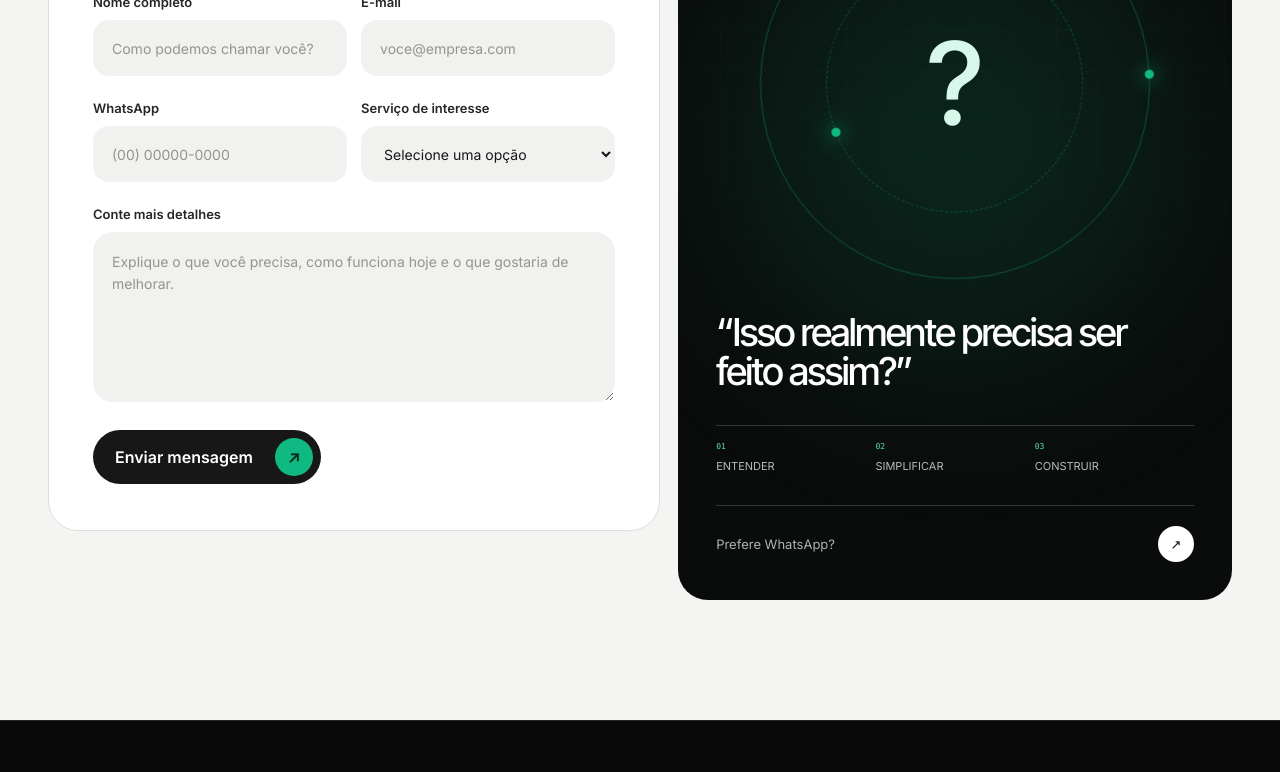
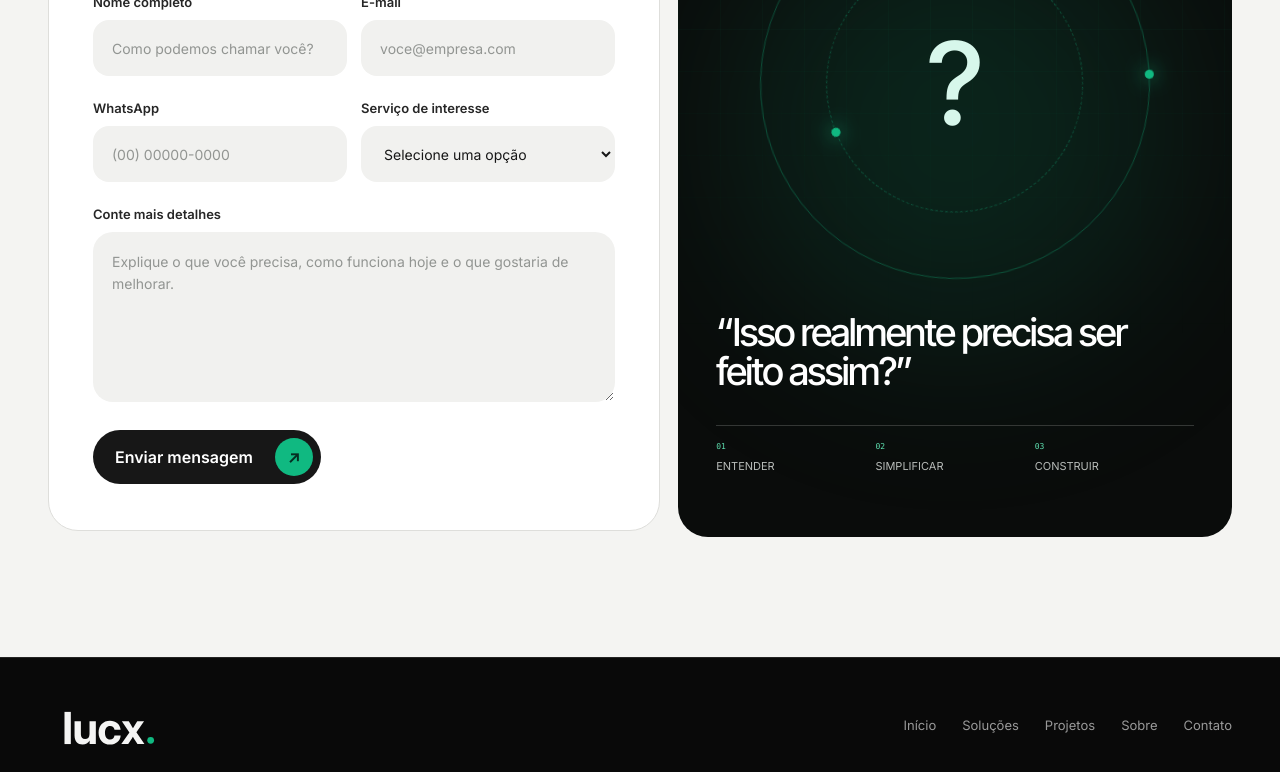
Before and after one commit to pauloluccasdev/lucxtech, a Next.js app: page /contato in a window 1280 px wide. Shown: the part 782-1554 px from the top of the page. Built offline with nearby package versions, Linux system fonts and the light colour scheme.

Commit message:
chore: remove unavailable whatsapp shortcut

```diff
--- a/app/contato/page.tsx
+++ b/app/contato/page.tsx
@@ -48,7 +48,6 @@ export default function ContactPage() {
             <li><span>02</span> Simplificar</li>
             <li><span>03</span> Construir</li>
           </ol>
-          <a href="https://w.app/fiawrt" target="_blank" rel="noreferrer">Prefere WhatsApp? <span>↗</span></a>
         </aside>
       </Container>
       <Footer />
--- a/app/globals.css
+++ b/app/globals.css
@@ -264,8 +264,6 @@ img { display: block; max-width: 100%; }
 .contact-page__visual ol { position:relative; z-index:2; display:grid; grid-template-columns:repeat(3,1fr); margin:34px 0 0; padding:0; border-top:1px solid #343735; list-style:none; }
 .contact-page__visual li { padding:16px 8px 0 0; color:#b8bcb9; font-size:11px; text-transform:uppercase; }
 .contact-page__visual li span { display:block; margin-bottom:8px; color:#5ee0b0; font:8px var(--font-mono); }
-.contact-page__visual>a { position:relative; z-index:2; display:flex; align-items:center; justify-content:space-between; margin-top:32px; padding-top:20px; border-top:1px solid #343735; color:#aeb2af; font-size:13px; }
-.contact-page__visual>a span { display:grid; width:36px; height:36px; place-items:center; border-radius:50%; background:#fff; color:#090909; }
 
 @media (max-width: 1000px) {
   .site-header__bar{grid-template-columns:1fr auto;padding-left:18px}.site-header__nav,.site-header__cta{display:none}.menu-trigger{display:block}
```
